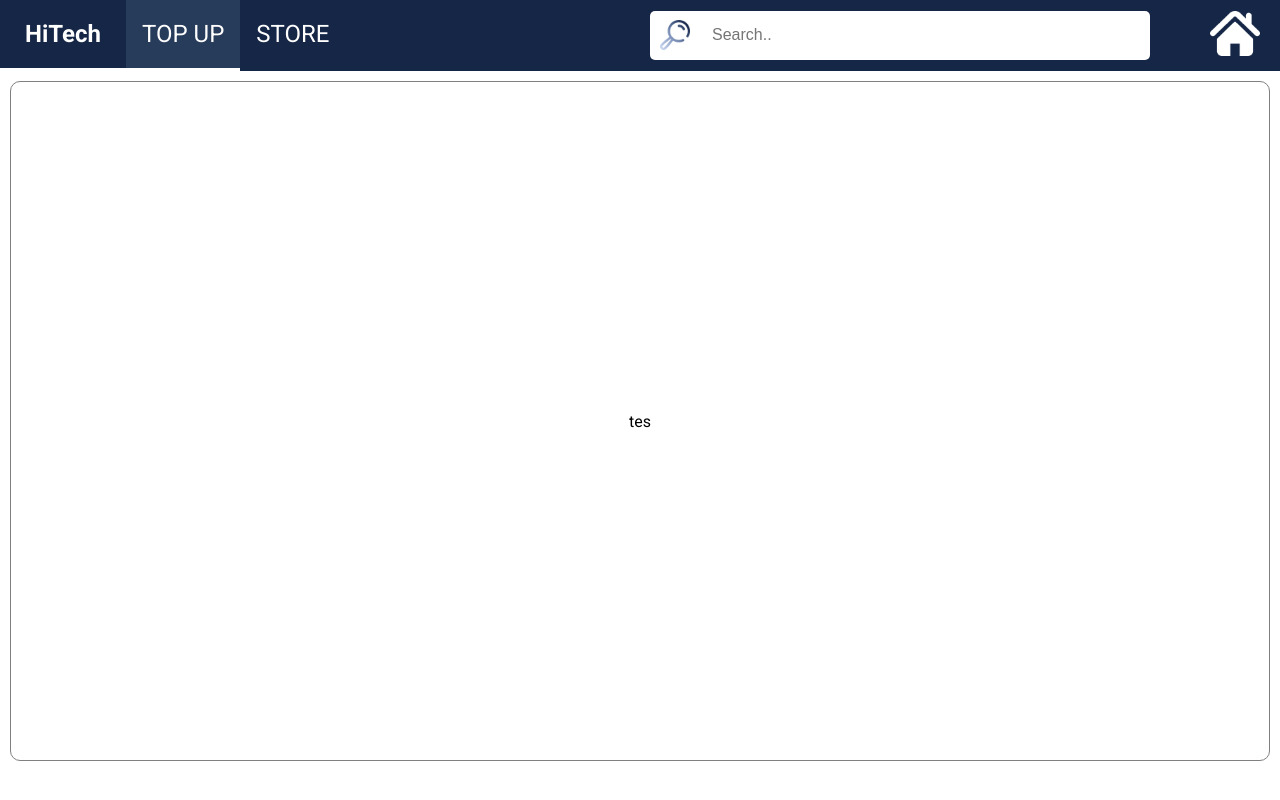
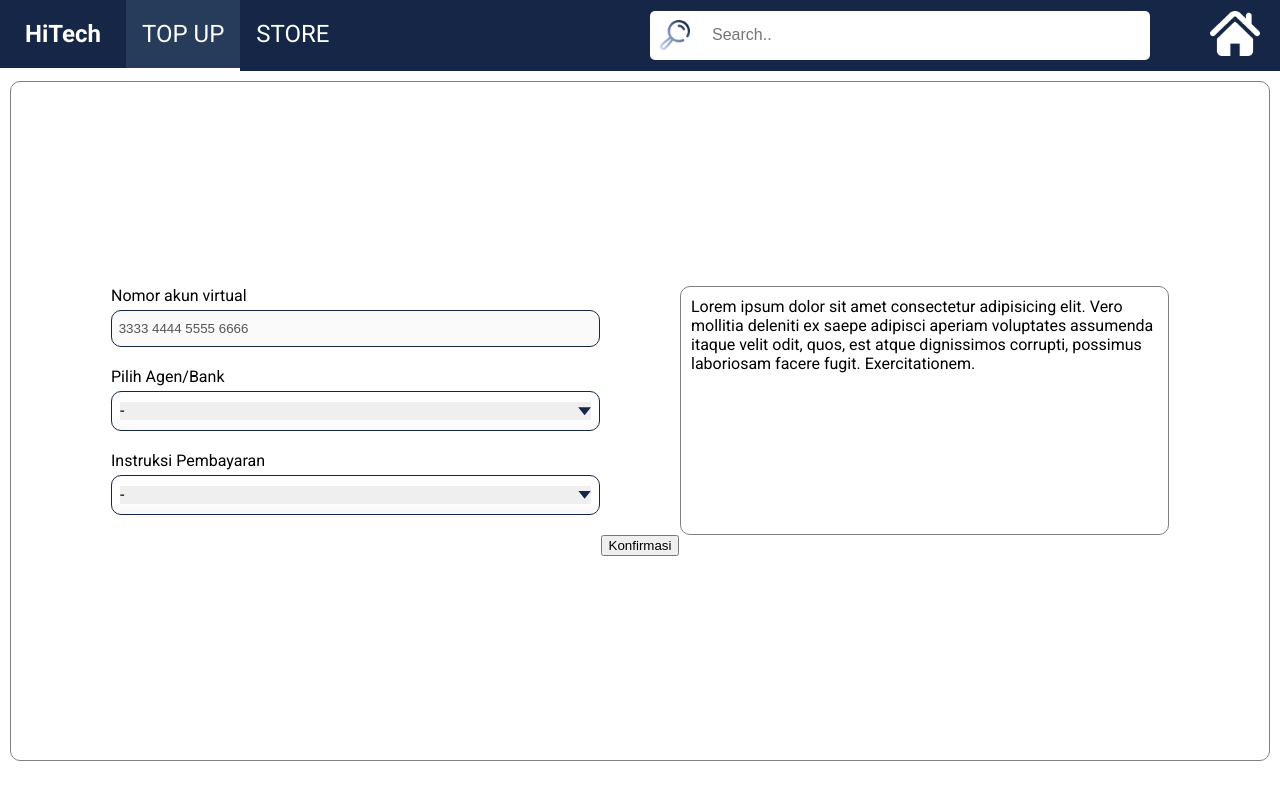
Before and after one commit to NafisHandoko/project-paa, a plain HTML site: page index.html in a window 1280 px wide. Drawn offline with Linux system fonts and the light colour scheme.

Commit message:
add dropdown, input and instruction text box

```diff
--- a/index.html
+++ b/index.html
@@ -50,7 +50,51 @@
             </div>
         </div>
         <div class="main-content">
-            tes
+            <div class="content">
+                <div class="input">
+                    <div class="virtual-acc-input">
+                        <label for="virtual-acc-num">Nomor akun virtual</label>
+                        <input type="text" name="virtual-acc-num" id="virtual-acc-num" disabled value="3333 4444 5555 6666">
+                    </div>
+                    <div class="select-agen-bank">
+                        <label for="agen-bank">Pilih Agen/Bank</label>
+                        <div class="agen-bank">
+                            <select name="agen-bank" id="agen-bank">
+                                <option value="empty">-</option>
+                                <optgroup label="Agen">
+                                    <option value="alfamidi">Alfamidi</option>
+                                    <option value="alfamart">Alfamart</option>
+                                    <option value="indomaret">Indomaret</option>
+                                </optgroup>
+                                <optgroup label="Bank">
+                                    <option value="bni">BNI</option>
+                                    <option value="bri">BRI</option>
+                                    <option value="mandiri">Bank Mandiri</option>
+                                </optgroup>
+                            </select>
+                        </div>
+                    </div>
+                    <div class="select-instruction">
+                        <label for="instruction">Instruksi Pembayaran</label>
+                        <div class="instruction">
+                            <select name="instruction" id="instruction">
+                                <option value="empty">-</option>
+                                <option value="bni-mobile">BNI Mobile Banking</option>
+                                <option value="bni-internet">BNI Internet Banking</option>
+                                <option value="bni-atm">ATM BNI</option>
+                            </select>
+                        </div>
+                    </div>
+                </div>
+                <div class="instruction-detail">
+                    <div class="instruction-text">
+                        Lorem ipsum dolor sit amet consectetur adipisicing elit. Vero mollitia deleniti ex saepe
+                        adipisci aperiam voluptates assumenda itaque velit odit, quos, est atque dignissimos corrupti,
+                        possimus laboriosam facere fugit. Exercitationem.
+                    </div>
+                </div>
+            </div>
+            <button class="btn-confirm">Konfirmasi</button>
         </div>
     </div>
 </body>
```
